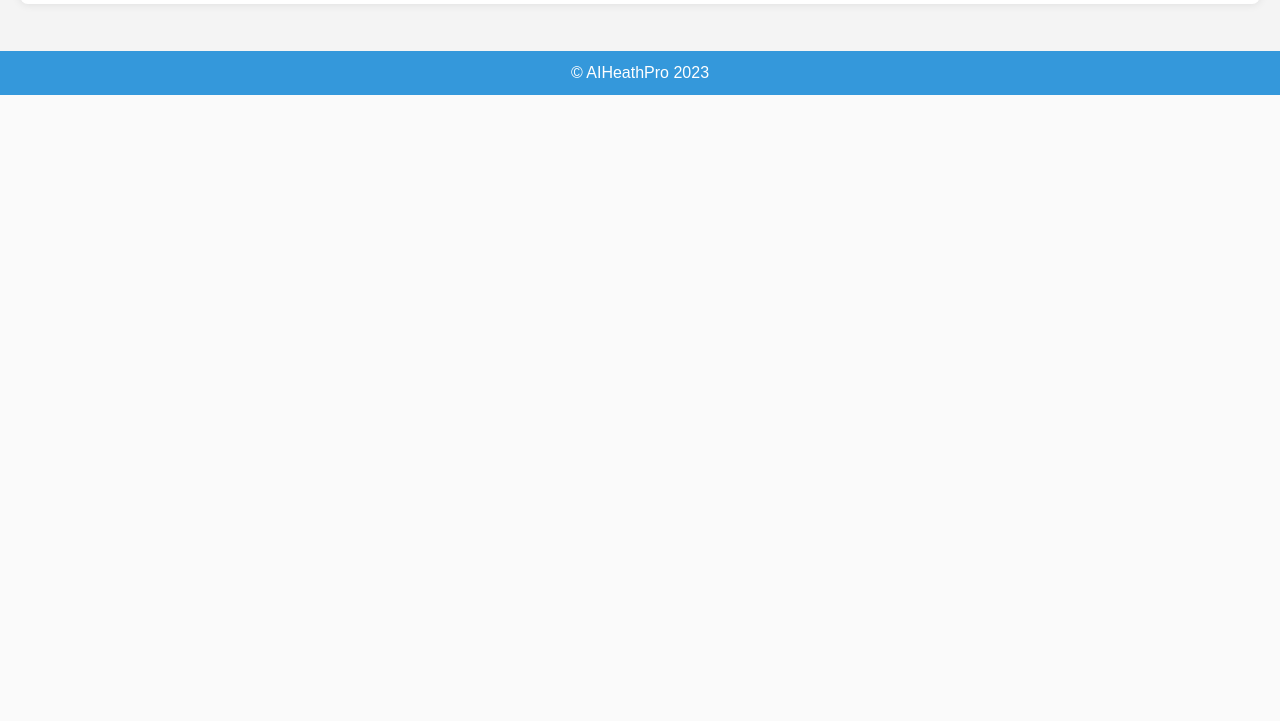
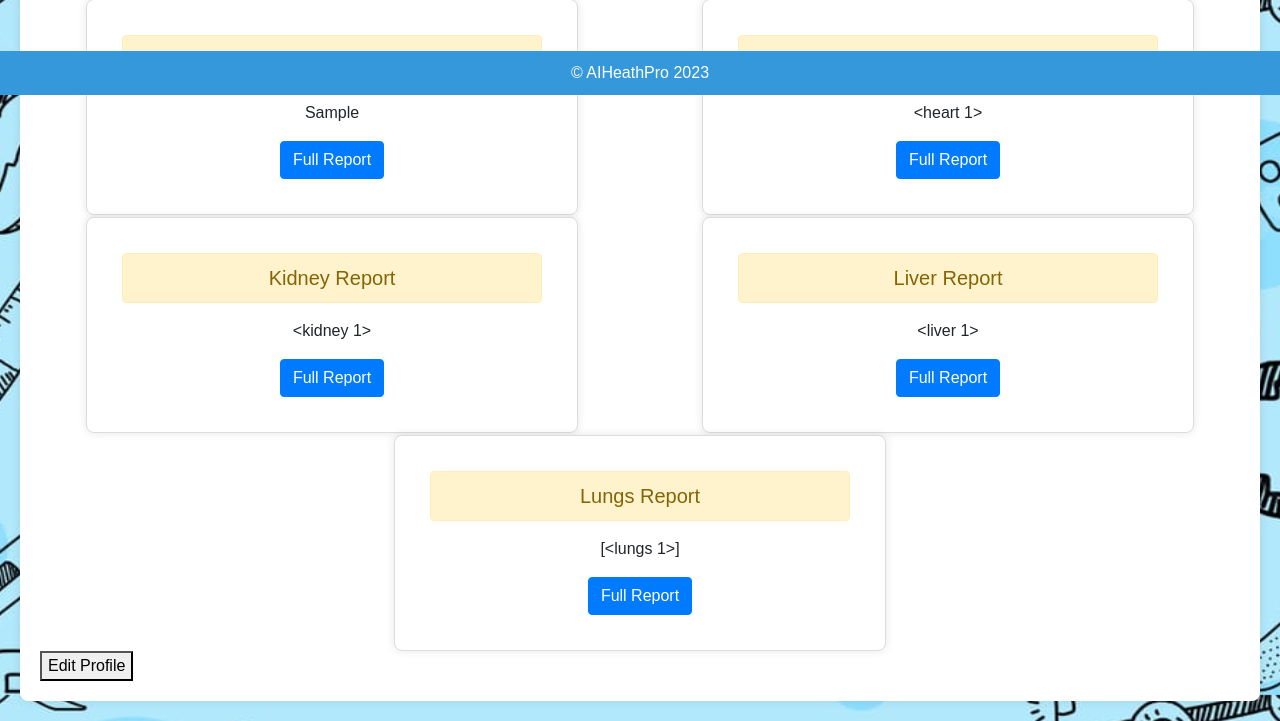
Before and after one commit to 6thSemsterMajorproject/Major-Project, a Flask app: template flaskapp/templates/account.html in a window 1280 px wide. Shown: the part 705-1426 px from the top of the page. Before the commit the page ends 800 px from the top, so only its background shows below. Run offline with Flask 3, Linux system fonts and the light colour scheme; tables that the repository leaves empty hold one stand-in row (values such as "Sample post"); the template is opened without the code that fills it: values that come from a table or form of the project are taken from there, most other values are stand-ins (such as "Sample title", 1, 10 or a date in 2020); grey boxes are pictures that could not be loaded.

Commit message:
Update account.html

```diff
--- a/flaskapp/templates/account.html
+++ b/flaskapp/templates/account.html
@@ -26,14 +26,26 @@
         }
 
         #profile-picture {
-            border-radius: 50%;
-            max-width: 100px;
-            margin: 0 auto 20px;
-            display: block;
+            margin: 20px;
+        padding: 20px;
+        background-color: #fff;
+        border-radius: 8px;
+        box-shadow: 0 0 10px rgba(0, 0, 0, 0.1);
+        text-align: center;
         }
 
         #health-report {
             margin-top: 20px;
+        }
+        .health-card {
+        border: 1px solid #ddd;
+        border-radius: 8px;
+        margin-bottom: 5px;
+        padding: 15px;
+        box-shadow: 0 0 10px rgba(0, 0, 0, 0.1);
+        width: 40%;
+        text-align: center;
+        margin: 0 auto;
     }
 
         footer {
@@ -54,40 +66,72 @@
     </header>
 
     <div id="profile-section">
-        <img id="profile-picture" src="https://static.vecteezy.com/system/resources/thumbnails/010/260/479/small/default-avatar-profile-icon-of-social-media-user-in-clipart-style-vector.jpg" alt="User Profile Picture">
+        <div style="size: 20rem;">
+            <img  id="profile-picture" src="https://static.vecteezy.com/system/resources/thumbnails/010/260/479/small/default-avatar-profile-icon-of-social-media-user-in-clipart-style-vector.jpg" alt="User Profile Picture">
+        </div>
+
         <h2>{{username}}</h2>
         <p>Email: {{email}}</p>
 
         <div id="health-report">
           <h3>Health Details Report</h3>
-			<div  style="display: flex; flex-direction: row;" >
-				<div class="card" style="width: 20rem; height:15rem;">
+          <div class="row" style="gap: 2px;">
+
+              <!-- Diabetes Report -->
+              <div class="card health-card {{dia_result|lower}}">
                   <div class="card-body">
+                      <i class="fas fa-heartbeat"></i>
                       <h5 class="card-title alert alert-warning" role="alert">Diabetes Report</h5>
                       <p class="card-text">{{dia_result}}</p>
-					  <a href="#" class="btn btn-primary">Full Report</a>
-					</div>
-				  </div>
-				  <div class="card" style="width: 20rem; height:15rem;">
-					<div class="card-body">
-					  <h5 class="card-title alert alert-warning" role="alert">Heart Report</h5>
-					  <p class="card-text">{{heart}}</p>
-					  <a href="#" class="btn btn-primary">Full Report</a>
+                      <a href="#" class="btn btn-primary full-report-btn">Full Report</a>
                   </div>
               </div>
 
-				  <div class="card" style="width: 20rem; height:15rem; margin-left: 10px;">
+              <!-- Heart Report -->
+              <div class="card health-card {{dia_result|lower}}">
                   <div class="card-body">
-					  <h5 class="card-title alert alert-warning" role="alert">Kidney Report</h5>
-					  <p class="card-text"></p>
-					  <a href="#" class="btn btn-primary">Full Report</a>
+                      <i class="fas fa-heartbeat"></i>
+                      <h5 class="card-title alert alert-warning" role="alert">Heart Report</h5>
+                      <p class="card-text">{{heart}}</p>
+                      <a href="#" class="btn btn-primary full-report-btn">Full Report</a>
                   </div>
               </div>
 
+              <!-- Kidney Report -->
+              <div class="card health-card {{dia_result|lower}}">
+                  <div class="card-body">
+                      <i class="fas fa-heartbeat"></i>
+                      <h5 class="card-title alert alert-warning" role="alert">Kidney Report</h5>
+                      <p class="card-text">{{Kidney}}</p>
+                      <a href="#" class="btn btn-primary full-report-btn">Full Report</a>
+                  </div>
               </div>
 
+              <!-- Liver Report -->
+              <div class="card health-card {{dia_result|lower}}">
+                  <div class="card-body">
+                      <i class="fas fa-heartbeat"></i>
+                      <h5 class="card-title alert alert-warning" role="alert">Liver Report</h5>
+                      <p class="card-text">{{Liver}}</p>
+                      <a href="#" class="btn btn-primary full-report-btn">Full Report</a>
+                  </div>
+              </div>
+
+              <!-- Lungs Report -->
+              <div class="card health-card {{dia_result|lower}}">
+                  <div class="card-body">
+                      <i class="fas fa-heartbeat"></i>
+                      <h5 class="card-title alert alert-warning" role="alert">Lungs Report</h5>
+                      <p class="card-text">{{Lungs}}</p>
+                      <a href="#" class="btn btn-primary full-report-btn">Full Report</a>
+                  </div>
+              </div>
+
+              <!-- Repeat the above structure for other health reports -->
 
           </div>
+      </div>
+
 
       <button onclick="editProfile()">Edit Profile</button>
     </div>
```
Lines whose indentation alone changed are shown as unchanged.
